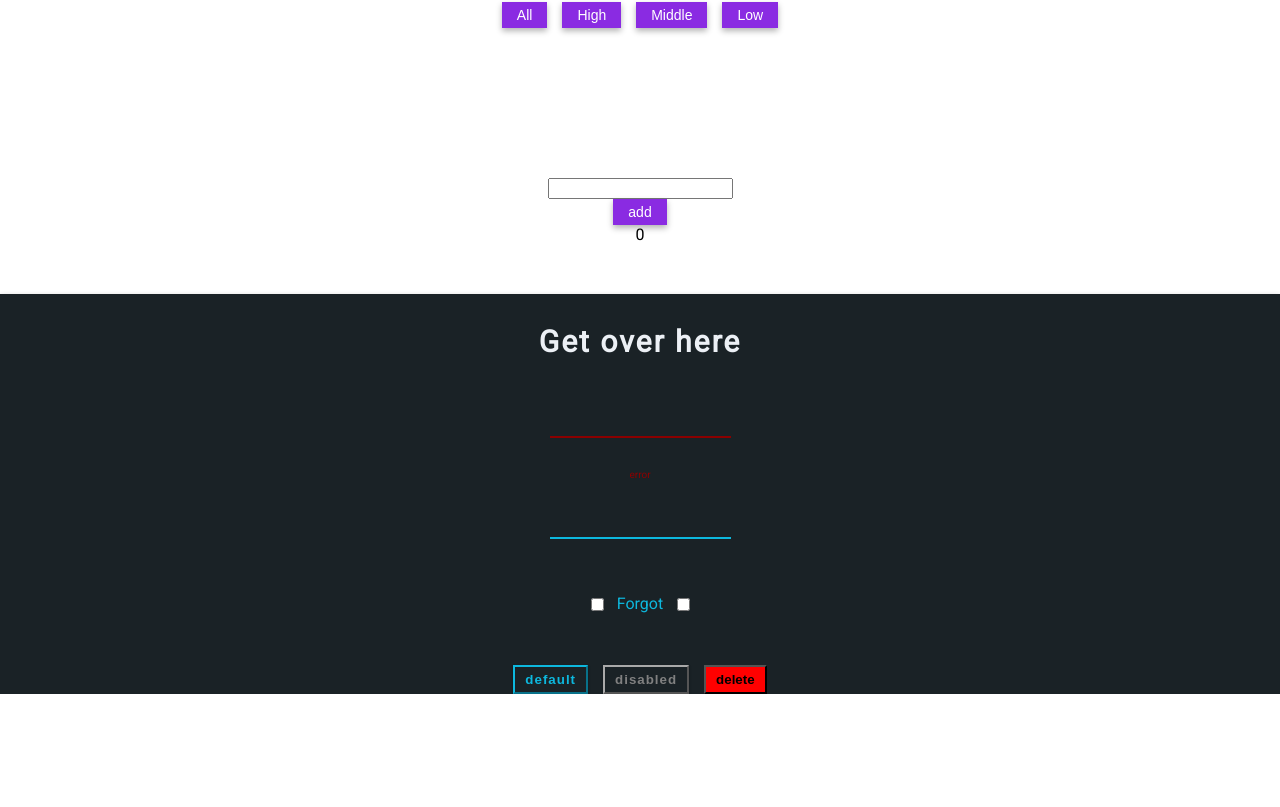
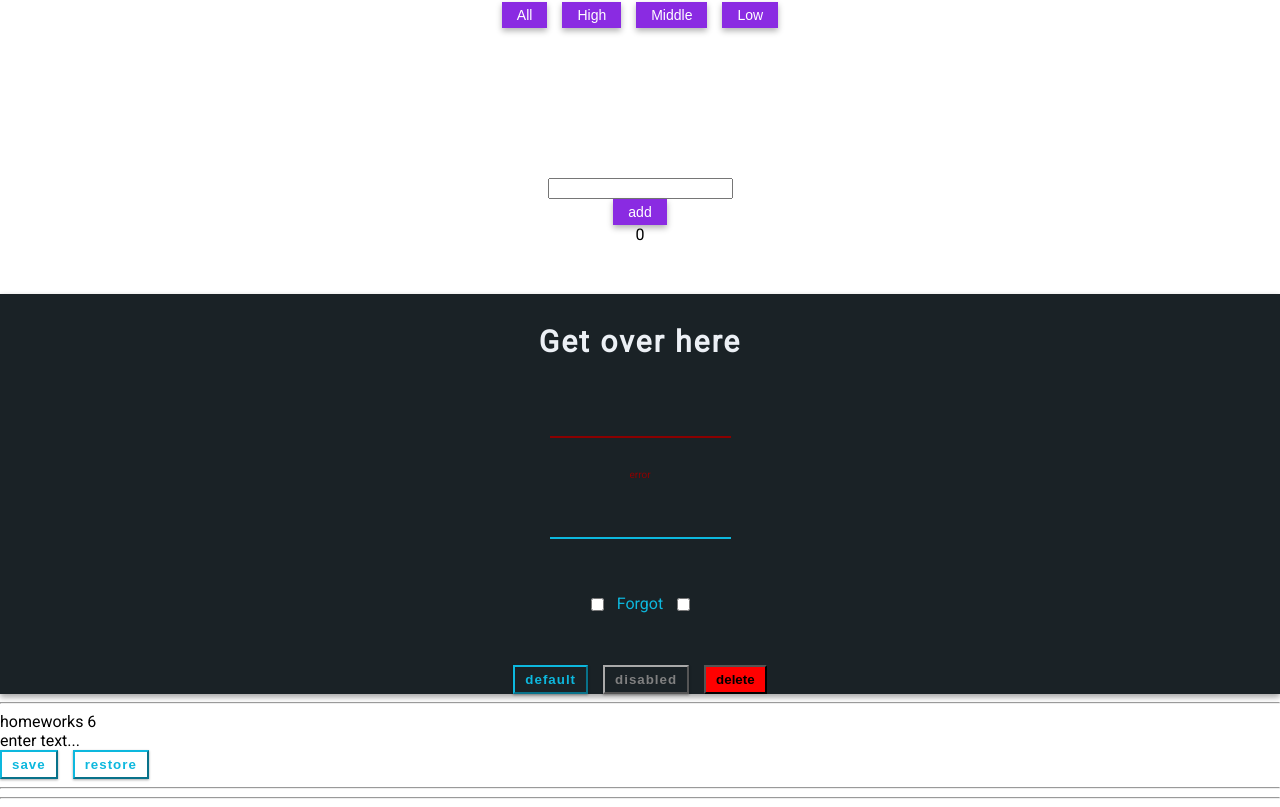
Before and after one commit to faceless49/diff-tasks, a React (Create React App) app: page /#/pre-junior in a window 1280 px wide. Shown: the part 485-1292 px from the top of the page. Before the commit the page ends 1179 px from the top, so only its background shows below. Built offline with nearby package versions, Linux system fonts and the light colour scheme.

Commit message:
try to add font awesome

```diff
--- a/src/p2-homeworks/h5/components/header/Header.module.scss
+++ b/src/p2-homeworks/h5/components/header/Header.module.scss
@@ -14,7 +14,7 @@
     top: 0;
     left: -285px;
     list-style: none;
-
+    transition: 0.6s;
     &:hover {
       left: 0;
       transition: left 0.6s;
--- a/src/p2-homeworks/h5/pages/preJunior/PreJunior.tsx
+++ b/src/p2-homeworks/h5/pages/preJunior/PreJunior.tsx
@@ -3,6 +3,7 @@ import HW1 from '../../../h1/HW1'
 import HW2 from '../../../h2/HW2'
 import HW3 from '../../../h3/HW3'
 import HW4 from '../../../h4/HW4'
+import HW6 from '../../../h6/HW6';
 
 export const PreJunior = () => {
   return (
@@ -11,7 +12,7 @@ export const PreJunior = () => {
       <HW2/>
       <HW3/>
       <HW4/>
-      {/*<HW6/>*/}
+      <HW6/>
 
     </div>
   )
--- a/src/p2-homeworks/h6/HW6.tsx
+++ b/src/p2-homeworks/h6/HW6.tsx
@@ -10,7 +10,7 @@ function HW6() {
     saveState<string>('editable-span-value', value)
   }
   const restore = () => {
-        // setValue()
+    setValue(restoreState('editable-span-value', value))
   }
 
   return (
@@ -18,7 +18,6 @@ function HW6() {
       <hr/>
       homeworks 6
 
-            {/*should work (должно работать)*/}
       <div>
         <SuperEditableSpan
           value={value}
--- /dev/null
+++ b/src/p2-homeworks/h6/common/c4-SuperEditableSpan/SuperEditableSpan.module.scss
@@ -0,0 +1,7 @@
+.superSpan {
+  position: relative;
+  &:after {
+
+  }
+
+}
--- a/src/p2-homeworks/h6/common/c4-SuperEditableSpan/SuperEditableSpan.tsx
+++ b/src/p2-homeworks/h6/common/c4-SuperEditableSpan/SuperEditableSpan.tsx
@@ -1,6 +1,6 @@
 import React, {DetailedHTMLProps, InputHTMLAttributes, HTMLAttributes, useState} from 'react'
 import SuperInputText from '../../../h4/common/c1-SuperInputText/SuperInputText'
-
+import s from './SuperEditableSpan.module.scss';
 // тип пропсов обычного инпута
 type DefaultInputPropsType = DetailedHTMLProps<InputHTMLAttributes<HTMLInputElement>, HTMLInputElement>
 // тип пропсов обычного спана
@@ -31,22 +31,22 @@ const SuperEditableSpan: React.FC<SuperEditableSpanType> = (
   const {children, onDoubleClick, className, ...restSpanProps} = spanProps || {}
 
   const onEnterCallback = () => {
-        // setEditMode() // выключить editMode при нажатии Enter
+    setEditMode(!editMode) // выключить editMode при нажатии Enter
 
     onEnter && onEnter()
   }
   const onBlurCallback = (e: React.FocusEvent<HTMLInputElement>) => {
-        // setEditMode() // выключить editMode при нажатии за пределами инпута
+    setEditMode(!editMode) // выключить editMode при нажатии за пределами инпута
 
     onBlur && onBlur(e)
   }
   const onDoubleClickCallBack = (e: React.MouseEvent<HTMLSpanElement, MouseEvent>) => {
-        // setEditMode() // включить editMode при двойном клике
+    setEditMode(!editMode) // включить editMode при двойном клике
 
     onDoubleClick && onDoubleClick(e)
   }
 
-    const spanClassName = `${'сделать красивый стиль для спана'} ${className}`
+  const spanClassName = `${s.superSpan} ${className}`
 
   return (
     <>
@@ -68,7 +68,7 @@ const SuperEditableSpan: React.FC<SuperEditableSpanType> = (
           >
                         {/*если нет захардкодженного текста для спана, то значение инпута*/}
             {children || restProps.value}
-                    </span>
+            <i className="fa fa-pencil"></i></span>
         )
       }
     </>
```
Also changed, not shown: src/p2-homeworks/h6/localStorage/localStorage.ts (indentation only). Lines whose indentation alone changed are shown as unchanged.
